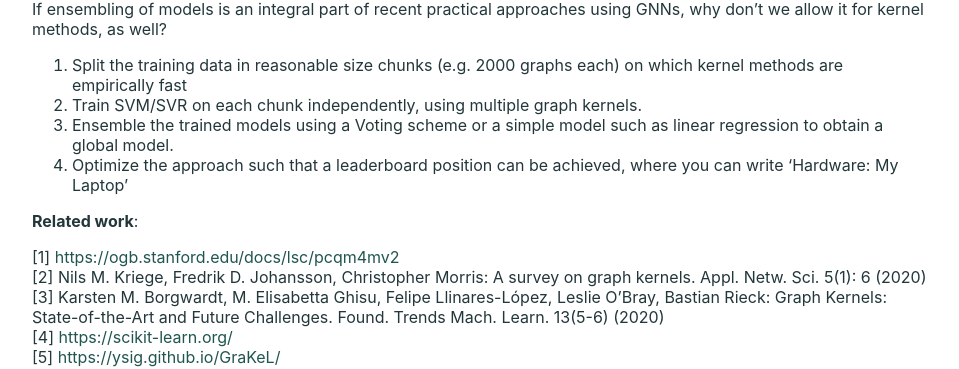
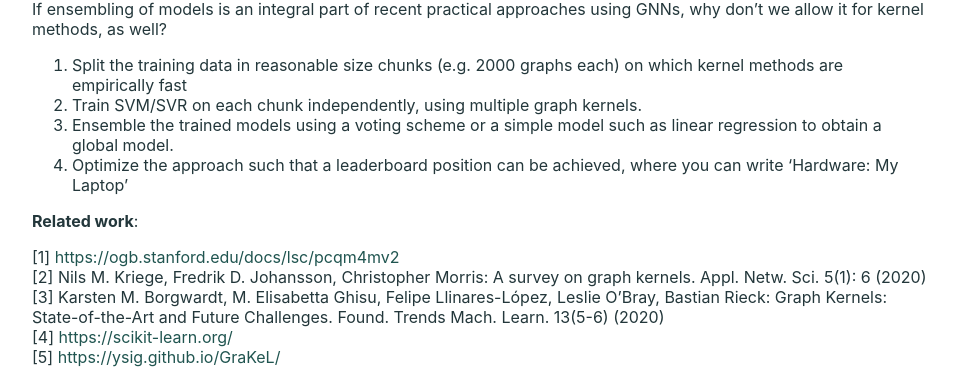
Before and after one commit to ml-tuw/ml-tuw.github.io, a Jekyll site: the page built from teaching/sose23/projects/projects_pw/kernel_methods_large_scale.md, in a window 1280 px wide. Shown: the part 691-1060 px from the top of the page, without its empty margins (160-1119 px from the left). Built offline with Jekyll 4.4.1, drawn with Linux system fonts in a browser that asks for light colours.

```diff
--- a/teaching/sose23/projects/projects_pw/kernel_methods_large_scale.md
+++ b/teaching/sose23/projects/projects_pw/kernel_methods_large_scale.md
@@ -29,7 +29,7 @@ If ensembling of models is an integral part of recent practical approaches using
 
 1. Split the training data in reasonable size chunks (e.g. 2000 graphs each) on which kernel methods are empirically fast
 2. Train SVM/SVR on each chunk independently, using multiple graph kernels.
-3. Ensemble the trained models using a Voting scheme or a simple model such as linear regression to obtain a global model.
+3. Ensemble the trained models using a voting scheme or a simple model such as linear regression to obtain a global model.
 4. Optimize the approach such that a leaderboard position can be achieved, where you can write 'Hardware: My Laptop'
 
 
```
